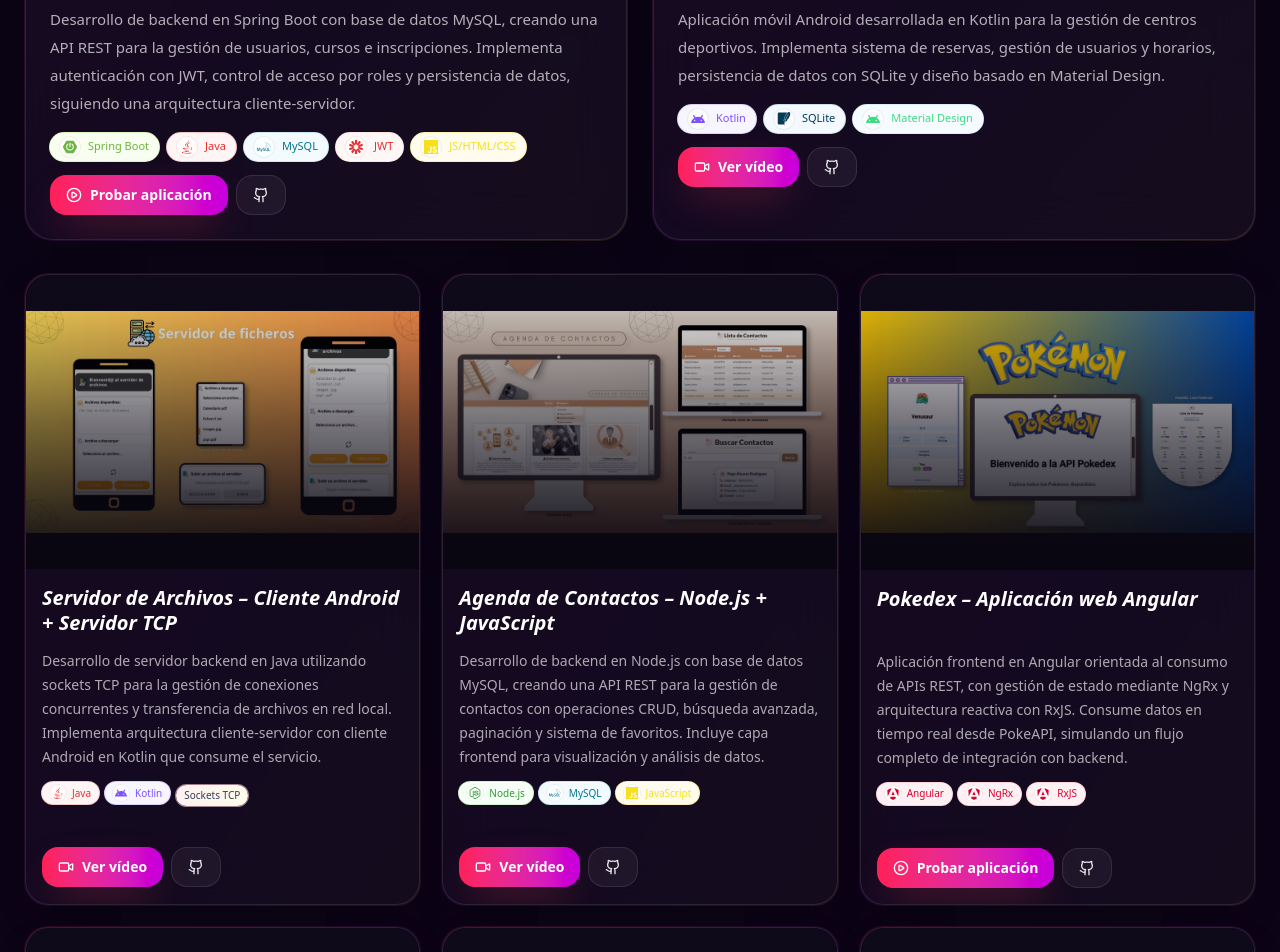
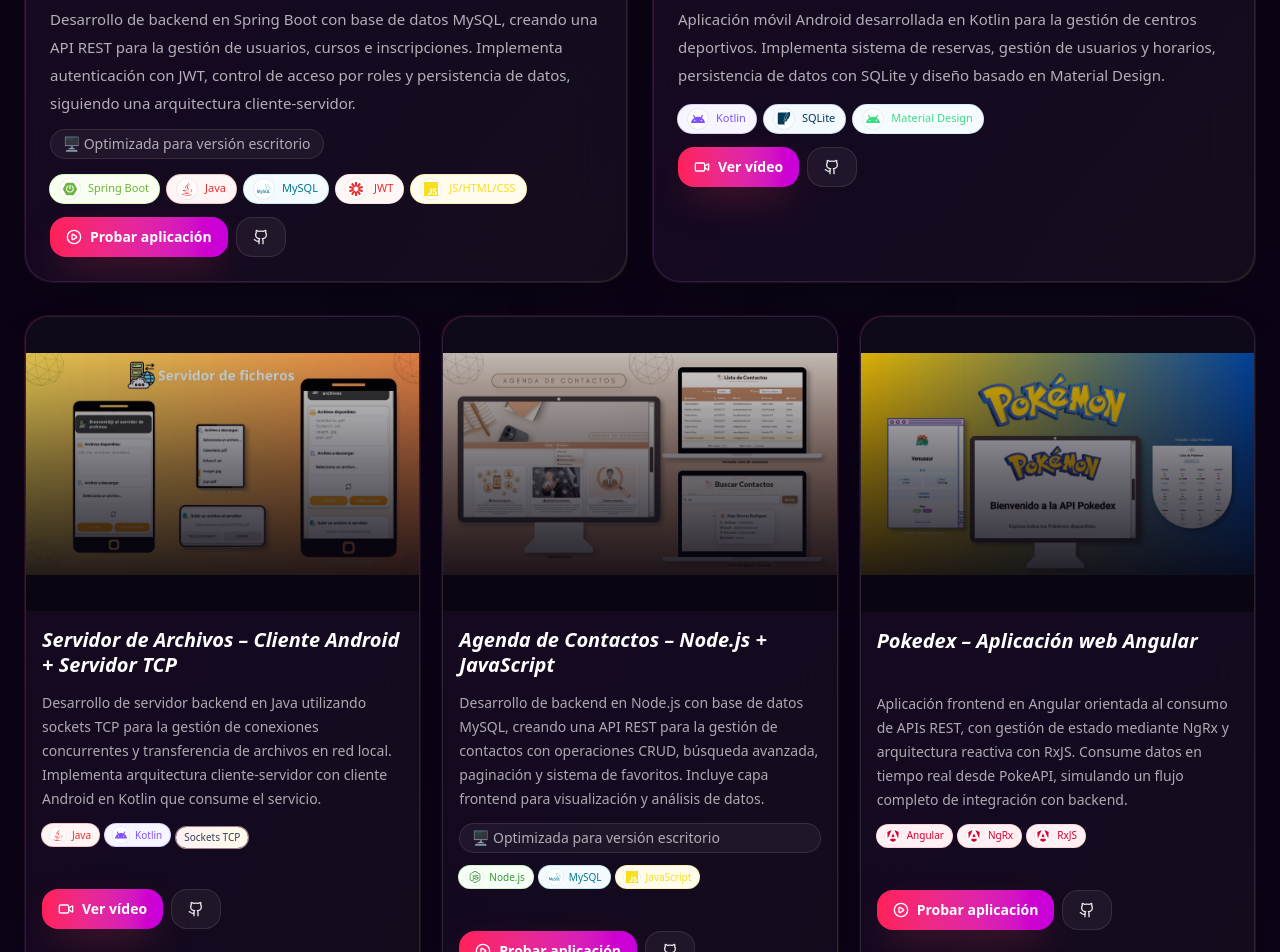
Before and after one commit to mariarosete/portafolio, a React (Vite) app: page / in a window 1280 px wide. Shown: the part 1680-2632 px from the top of the page. Built offline with nearby package versions, Linux system fonts and the light colour scheme.

Commit message:
deploy agenda

```diff
--- a/src/components/Projects.tsx
+++ b/src/components/Projects.tsx
@@ -84,7 +84,7 @@ const Proyectos: React.FC = () => {
         </h2>
 
         <p className="mt-6 max-w-2xl text-white/55 text-base sm:text-lg leading-8">
-           Proyectos centrados en backend y APIs REST, conectados a frontend para crear aplicaciones web reales.
+          Proyectos centrados en backend y APIs REST, conectados a frontend para crear aplicaciones web reales.
         </p>
       </div>
 
@@ -145,6 +145,11 @@ const Proyectos: React.FC = () => {
                       >
                         {proyecto.description}
                       </p>
+                      {proyecto.note && (
+                        <p className="mt-3 inline-flex items-center rounded-full border border-white/10 bg-white/5 px-3 py-1 text-xs sm:text-sm text-white/65">
+                          {proyecto.note}
+                        </p>
+                      )}
 
                       <div className="mt-1.5">
                         <button
@@ -259,6 +264,12 @@ const Proyectos: React.FC = () => {
                       >
                         {proyecto.description}
                       </p>
+                      {proyecto.note && (
+                        <p className="mt-3 inline-flex items-center rounded-full border border-white/10 bg-white/5 px-3 py-1 text-xs sm:text-sm text-white/65">
+                          {proyecto.note}
+                        </p>
+                      )}
+
 
                       <ul className="mt-4 flex flex-wrap gap-2">
                         {proyecto.tech.slice(0, 5).map((tecno) => {
@@ -350,6 +361,11 @@ const Proyectos: React.FC = () => {
                     >
                       {proyecto.description}
                     </p>
+                    {proyecto.note && (
+                      <p className="mt-3 inline-flex items-center rounded-full border border-white/10 bg-white/5 px-3 py-1 text-xs sm:text-sm text-white/65">
+                        {proyecto.note}
+                      </p>
+                    )}
 
                     <div className="mt-2 sm:hidden">
                       <button
--- a/src/data/profile.ts
+++ b/src/data/profile.ts
@@ -10,13 +10,12 @@ import disney from "../assets/disney.jpg";
 import pizarra from "../assets/pizarra.jpg";
 import portada from "../assets/MRS.png";
 import skillTechVideo from "../assets/skillTech.mp4";
-import agendaVideo from "../assets/agenda.mp4";
 import pasteleriaVideo from "../assets/pasteleria.mp4";
 import asgardGym from "../assets/AsgardGym.mp4";
 import servidorVideo from "../assets/Servidor.mp4";
 import flowDocumentVideo from "../assets/flowDocument.mp4";
 import type { IconType } from "react-icons";
-import { FaDesktop } from "react-icons/fa";
+
 
 import {
   SiDotnet,
@@ -60,6 +59,7 @@ export type Project = {
   award?: string;
   demo?: string;
   demoType?: "live" | "video";
+  note?: string;
 };
 export type Proyecto = Project;
 
@@ -160,12 +160,8 @@ export const TECH_BADGE_MAP: Record<string, TechBadgeCfg> = {
     Icono: SiGithub,
     ring: "ring-slate-200",
     bg: "bg-white text-[#181717]",
-  },
-  "Desktop-first": {
-  Icono: FaDesktop,
-  ring: "ring-slate-300",
-  bg: "bg-slate-100 text-slate-700",
-},
+  }
+
 };
 
 // ─────────────────────────────────────────────────────────────
@@ -526,6 +522,7 @@ export const PROYECTOS: Proyecto[] = [
     award: "Mención honorífica · TFG DAW",
     demo: skillTechVideo,
     demoType: "live",
+    note: "🖥️ Optimizada para versión escritorio",
   },
   {
     title: "Asgard Gym – App móvil para gimnasios",
@@ -561,8 +558,9 @@ export const PROYECTOS: Proyecto[] = [
     tech: ["Node.js", "MySQL","JavaScript", "HTML5", "CSS3"],
     fit: "contain",
     position: "center",
-    demo: agendaVideo,
-    demoType: "video",
+    demo: "https://agenda-contactos-smid.onrender.com/",
+    demoType: "live",
+    note: "🖥️ Optimizada para versión escritorio",
   },
   {
     title: "Pokedex – Aplicación web Angular",
```
